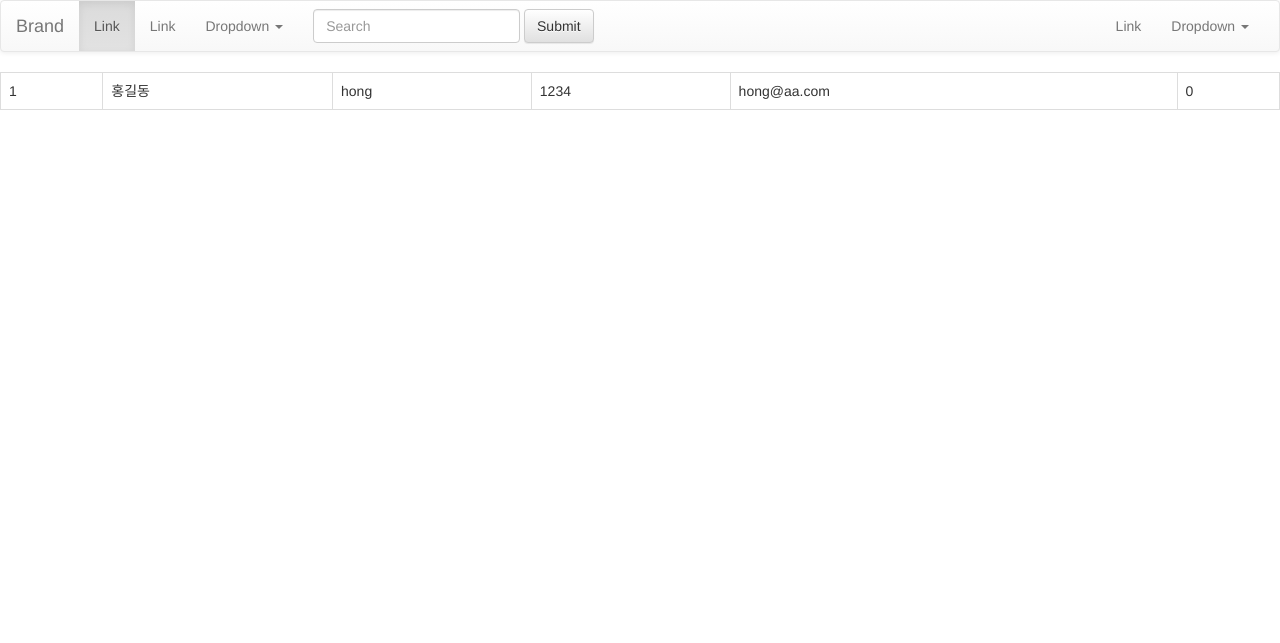
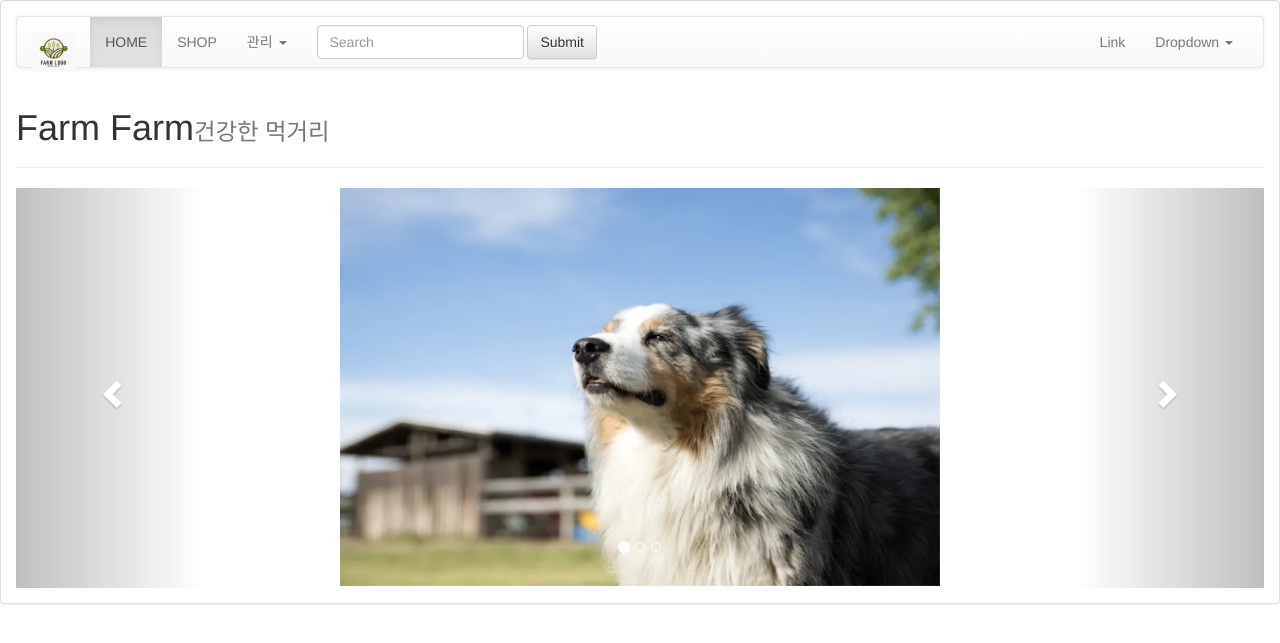
Before and after one commit to 5dora/php, a PHP site: page /myadmin/ in a window 1280 px wide. Shown: the top 643 px of the page. Run offline with PHP 8.4, Linux system fonts and the light colour scheme; data comes from the database, SQL or seed files in the repository; some libraries are stand-ins or nearby versions.

Commit message:
farm_page 만들기

```diff
--- a/index.php
+++ b/index.php
@@ -1,74 +1,36 @@
-<!DOCTYPE html>
-<html>
-    <head>
-        <meta charset="utf-8">
-        <!-- 합쳐지고 최소화된 최신 CSS -->
-        <link rel="stylesheet" href="https://maxcdn.bootstrapcdn.com/bootstrap/3.3.2/css/bootstrap.min.css">
-        <!-- 부가적인 테마 -->
-        <link rel="stylesheet" href="https://maxcdn.bootstrapcdn.com/bootstrap/3.3.2/css/bootstrap-theme.min.css">
-        <!-- 합쳐지고 최소화된 최신 자바스크립트 -->
-        <script src="https://maxcdn.bootstrapcdn.com/bootstrap/3.3.2/js/bootstrap.min.js"></script>
-        <style>
-            .row-lg div{border:1px solid grey}
-            .row-md div{border:1px dotted blue}
-            .row-sm div{border:1px solid red}
-            .row-for1 div{border:1px solid black; background-color:orange;}
-            .row-for2 div{border:1px solid black; background-color:yellow;}
-            .row-for3 div{border:1px solid black; background-color:lightgreen;}
-            .row-for4 div{border:1px solid black; background-color:lightblue;}
-            .row-for5 div{border:1px solid black;}
-            .row-f div{border:1px solid black; background-color:pink;}
-            .row-for div{border:1px solid black; background-color:violet;}
-            .row div{border:1px solid grey}
-            .redbox{background-color: red;}
+            <?php
+                // 모듈 넣기
+                $title=array('Farm Farm', '건강한 먹거리');
+                include('./page/module/header.php');
+                include('./page/module/mysql.php');
+                include('./page/module/carousel.php');
 
-        </style>
-    </head>
-
-    <body>
+            //     $qry= 'select id, name, uid, uemail, status from users';
+            //     $fall = getData($qry);
+            //     //print_r($fall)
+            //     $heads= array('id', '이름','아이디', '이메일', '상태','관리');
+            //     print('<table class="table table-bordered">');
+            //     print('<tr>');
+            //     foreach($heads as $head){
+            //         print('<th>'.$head.'</th>');
+            //     }
+            //     print('<tr>');
+            //     foreach($fall as $k => $v){
+            //         print('<td>'.$v.'</td>');
+            //     }
+            //     $btns='<div class="btn-group">
+            //     <a href="#" class="btn btn-primary">수정</button></a>
+            //     <button type="button" class="btn btn-warning">삭제</button>
+            //   </div>';
+            //     print('<td>'.$btns.'</td>');
+            //     print('</tr>');
+            //     print('</table>');
+            ?>
+        </div>
+        </div>
 
         <?php
-        // 모듈 넣기
-        include('./module/navbar.php');
 
-        // http://127.0.0.1/myadmin/ root apmsetup
-        // 데이터 베이스 생성
-        // 데이터 베이스 연결
-        $hostname = 'localhost';
-        $user = 'root';
-        $pass = 'apmsetup';
-        $dbase ='myshop';
-        $conn = mysqli_connect($hostname, $user, $pass, $dbase);
-        $qry = 'select * from users';
-        mysqli_query($conn, 'SET NAMES utf8');
-        $res = mysqli_query($conn, $qry);
-        // print_r($res);
-
-        // $farray = mysqli_fetch_array($res); // 다나옴
-        // print_r($farray);
-
-        // $frow = mysqli_fetch_row($res); // 순서대로
-        // print_r($frow);
-
-        // $fassoc = mysqli_fetch_assoc($res); // 연관배열로
-        // print_r($fassoc);
-
-        $fall = mysqli_fetch_assoc($res);
-
-        // //li로
-        // foreach($fall as $k => $v){
-        //     print('<li>'.$k.':'.$v.'</li>');
-        // }
-
-        //table
-        print('<table class="table table-bordered">');
-        print('<tr>');
-        foreach($fall as $k => $v){
-            print('<td>'.$v.'</td>');
-        }
-        print('</tr>');
-        print('</table>');
         ?>
-
     </body>
 </html>
--- /dev/null
+++ b/page/module/carousel.php
@@ -0,0 +1,47 @@
+<style type="text/css">
+    .carousel {
+        height: 400px;
+        overflow: hidden;
+    }
+    .item > img {
+        width: 600px;
+        height: 100%;
+        object-fit: cover;
+        margin: 0px auto;
+        /* position: absolute; */
+    }
+</style>
+
+<div id="myCarousel" class="carousel slide" data-ride="carousel">
+  <!-- Indicators -->
+  <ol class="carousel-indicators">
+    <li data-target="#myCarousel" data-slide-to="0" class="active"></li>
+    <li data-target="#myCarousel" data-slide-to="1"></li>
+    <li data-target="#myCarousel" data-slide-to="2"></li>
+  </ol>
+
+  <!-- Wrapper for slides -->
+  <div class="carousel-inner">
+    <div class="item active">
+      <img src="/assets/main/1.jpg" alt="1">
+    </div>
+
+    <div class="item">
+      <img src="/assets/main/2.jpg" alt="2">
+    </div>
+
+    <div class="item">
+      <img src="/assets/main/3.jpg" alt="3">
+    </div>
+  </div>
+
+  <!-- Left and right controls -->
+  <a class="left carousel-control" href="#myCarousel" data-slide="prev">
+    <span class="glyphicon glyphicon-chevron-left"></span>
+    <span class="sr-only">Previous</span>
+  </a>
+  <a class="right carousel-control" href="#myCarousel" data-slide="next">
+    <span class="glyphicon glyphicon-chevron-right"></span>
+    <span class="sr-only">Next</span>
+  </a>
+</div>
--- /dev/null
+++ b/page/module/header.php
@@ -0,0 +1,23 @@
+<!DOCTYPE html>
+<html>
+    <head>
+        <meta charset="utf-8">
+        <!-- 합쳐지고 최소화된 최신 CSS -->
+        <link rel="stylesheet" href="https://maxcdn.bootstrapcdn.com/bootstrap/3.3.2/css/bootstrap.min.css">
+        <!-- 부가적인 테마 -->
+        <link rel="stylesheet" href="https://maxcdn.bootstrapcdn.com/bootstrap/3.3.2/css/bootstrap-theme.min.css">
+        <!-- 합쳐지고 최소화된 최신 자바스크립트 -->
+        <script src="https://ajax.googleapis.com/ajax/libs/jquery/1.11.3/jquery.min.js"></script>
+        <script src="https://maxcdn.bootstrapcdn.com/bootstrap/3.3.2/js/bootstrap.min.js"></script>
+
+
+        <style>
+        </style>
+    </head>
+    <body>
+        <div class="panel panel-default">
+        <div class="panel-body">
+    <?php
+        include('navbar.php');
+        include('pagehead.php');
+    ?>
--- /dev/null
+++ b/page/module/mysql.php
@@ -0,0 +1,26 @@
+<?php
+// http://127.0.0.1/myadmin/ root apmsetup
+// 데이터 베이스 생성
+// 데이터 베이스 연결
+
+    // $farray = mysqli_fetch_array($res); // 다나옴
+    // $frow = mysqli_fetch_row($res); // 순서대로
+    // $fassoc = mysqli_fetch_assoc($res); // 연관배열로
+
+function getConn(){
+    $hostname = 'localhost';
+    $user = 'root';
+    $pass = 'apmsetup';
+    $dbase ='myshop';
+    $conn = mysqli_connect($hostname, $user, $pass, $dbase);
+    mysqli_query($conn, 'SET NAMES utf8');
+    return $conn;
+}
+
+function getData($qry='select * from users'){
+    $conn=getConn();
+    $res = mysqli_query($conn, $qry);
+    $data = mysqli_fetch_assoc($res);
+    return $data;
+}
+?>
--- a/module/navbar.php
+++ b/page/module/navbar.php
@@ -8,26 +8,34 @@
         <span class="icon-bar"></span>
         <span class="icon-bar"></span>
       </button>
-      <a class="navbar-brand" href="#">Brand</a>
+      <a class="navbar-brand" href="/">
       <!-- 로고 이미지 넣기 -->
-        <!-- <img src="/assets/logo.png" alt="logo"> -->
+        <img src="/assets/logo.png" alt="logo" height=40px>
+      </a>
     </div>
 
     <!-- Collect the nav links, forms, and other content for toggling -->
     <div class="collapse navbar-collapse" id="bs-example-navbar-collapse-1">
       <ul class="nav navbar-nav">
-        <li class="active"><a href="#">Link <span class="sr-only">(current)</span></a></li>
-        <li><a href="#">Link</a></li>
+        <li class="active"><a href="/">HOME <span class="sr-only">(current)</span></a></li>
+        <li><a href="#">SHOP</a></li>
         <li class="dropdown">
-          <a href="#" class="dropdown-toggle" data-toggle="dropdown" role="button" aria-haspopup="true" aria-expanded="false">Dropdown <span class="caret"></span></a>
+          <a href="#" class="dropdown-toggle" data-toggle="dropdown" role="button" aria-haspopup="true" aria-expanded="false">관리 <span class="caret"></span></a>
           <ul class="dropdown-menu">
-            <li><a href="#">Action</a></li>
+            <li><a href="/page/users.php">사용자</a></li>
+            <li><a href="#">쿠폰</a></li>
+            <li><a href="#">회사</a></li>
+            <li role="separator" class="divider"></li>
+            <li><a href="#">장바구니</a></li>
+            <li role="separator" class="divider"></li>
+            <li><a href="#">아이템</a></li>
+            <!-- <li><a href="#">Action</a></li>
             <li><a href="#">Another action</a></li>
             <li><a href="#">Something else here</a></li>
             <li role="separator" class="divider"></li>
             <li><a href="#">Separated link</a></li>
             <li role="separator" class="divider"></li>
-            <li><a href="#">One more separated link</a></li>
+            <li><a href="#">One more separated link</a></li> -->
           </ul>
         </li>
       </ul>
--- /dev/null
+++ b/page/module/pagehead.php
@@ -0,0 +1,4 @@
+<div class="page-header">
+  <!-- 변수를 직접 넣는 방법 자동으로 출력이 됨 -->
+  <h1><?=$title[0]?><small><?=$title[1]?></small></h1>
+</div>
```
Also changed, not shown: page/module/footer.php (added, +46 -0 lines), page/user.php (added, +46 -0 lines), page/users.php (added, +51 -0 lines), assets/gameclub.png (added), assets/logo.png (added), assets/main/1.jpg (added), assets/main/2.jpg (added), assets/main/3.jpg (added), readme.md.
